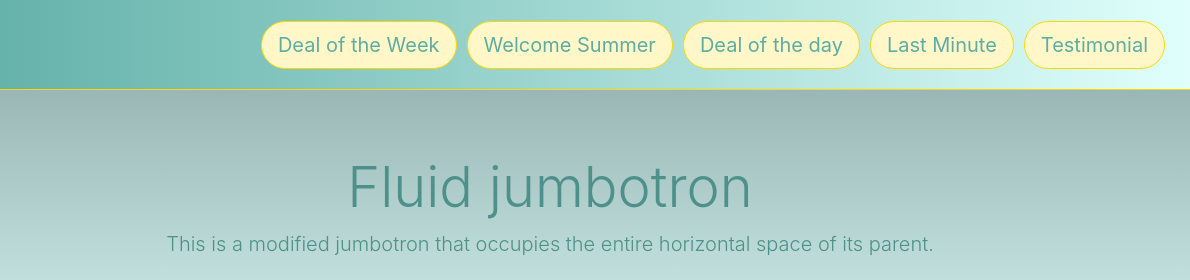
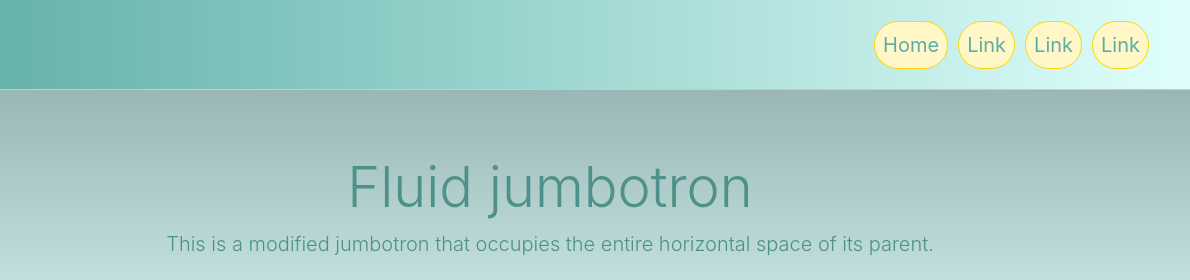
Before and after one commit to Eleni-Ke/U2-D7, a plain HTML site: page index.html in a window 1280 px wide. Shown: the top 280 px of the page, 90-1280 px from the left. Drawn offline with nearby package versions, Linux system fonts and the light colour scheme.

Commit message:
nav bar progress in responsiveness

```diff
--- a/assets/styles.css
+++ b/assets/styles.css
@@ -148,3 +148,9 @@ section {
     object-fit: cover;
     height: 100%;
 }
+
+/* dropdown */
+
+.navbar {
+    height: 100%;
+}
--- a/index.html
+++ b/index.html
@@ -10,7 +10,7 @@
 </head>
 <body>
     <header class="container-fluid">
-        <img class="logoTop" src="/assets/Travel_boat_blue_logo.png" alt="boat logo">
+        <!-- <img class="logoTop" src="/assets/Travel_boat_blue_logo.png" alt="boat logo">
         <ul class="nav justify-content-end sticky-top">
             <li class="nav-item">
                 <a class="nav-link" href="#dealOfTheWeek">Deal of the Week</a>
@@ -27,7 +27,34 @@
             <li class="nav-item">
                 <a class="nav-link" href="#testimonial">Testimonial</a>
             </li>
-        </ul>
+        </ul> -->
+        <img class="logoTop" src="/assets/Travel_boat_blue_logo.png" alt="boat logo">
+        <nav class="navbar navbar-expand-lg justify-content-end">
+            <button class="navbar-toggler" type="button" data-toggle="collapse" data-target="#navbarSupportedContent" aria-controls="navbarSupportedContent" aria-expanded="false" aria-label="Toggle navigation">
+              <span>Go to:</span>
+            </button>
+
+            <div class="collapse navbar-collapse" id="navbarSupportedContent">
+              <ul class="navbar-nav ml-auto">
+                <li class="nav-item active">
+                  <a class="nav-link" href="#">Home <span class="sr-only">(current)</span></a>
+                </li>
+                <li class="nav-item">
+                  <a class="nav-link" href="#">Link</a>
+                </li>
+                <li class="nav-item">
+                    <a class="nav-link" href="#">Link</a>
+                </li>
+                <li class="nav-item">
+                    <a class="nav-link" href="#">Link</a>
+                </li>
+              </ul>
+              <!-- <form class="form-inline my-2 my-lg-0">
+                <input class="form-control mr-sm-2" type="search" placeholder="Search" aria-label="Search">
+                <button class="btn btn-outline-success my-2 my-sm-0" type="submit">Search</button>
+              </form> -->
+            </div>
+          </nav>
     </header>
     <div class="jumbotron jumbotron-fluid">
         <div class="container">
```
